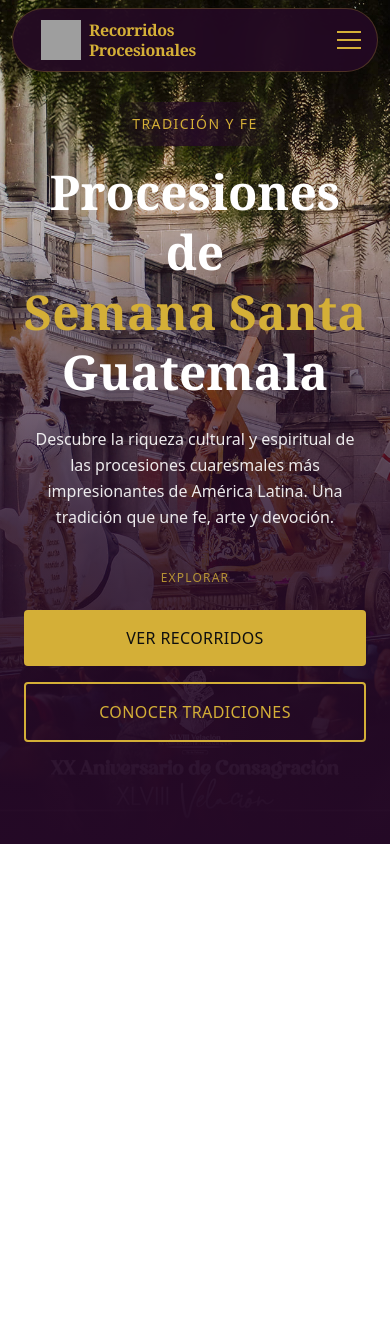
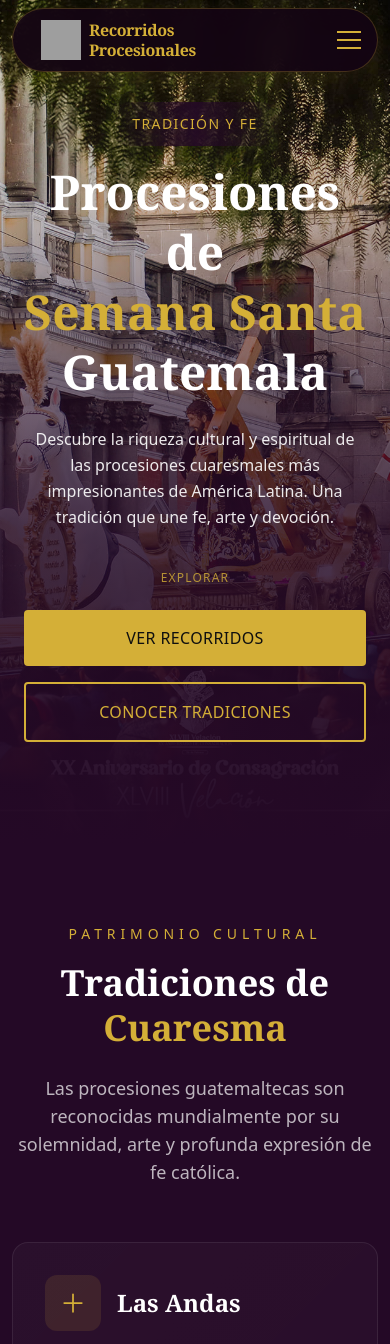
Before and after one commit to AndresBaquiax/rutas, a Next.js app: page / in a window 390 px wide. Shown: the top 1344 px of the page. Before the commit the page ends 844 px from the top, so only its background shows below. Built offline with nearby package versions, Linux system fonts and the light colour scheme; grey boxes are pictures that could not be loaded.

Commit message:
Adicion de seccion 2 a vista principal y cambios de color para el header

```diff
--- a/package.json
+++ b/package.json
@@ -9,6 +9,7 @@
     "lint": "eslint"
   },
   "dependencies": {
+    "@heroicons/react": "^2.2.0",
     "next": "16.1.6",
     "react": "19.2.3",
     "react-dom": "19.2.3"
--- a/src/app/page.tsx
+++ b/src/app/page.tsx
@@ -1,39 +1,75 @@
+"use client";
 import bgImage from "@/assets/main/1.jpg";
 import config from "@/data/config.json";
+import {
+  FireIcon,
+  PaintBrushIcon,
+  PlusIcon,
+  UserGroupIcon,
+} from "@heroicons/react/24/outline";
+import { useState } from 'react';
 
 export default function Home() {
+
+  const alturaTarjetas = "min-h-[350px]";
+  const [tarjetaHover, setTarjetaHover] = useState<number | null>(null);
+
+  const tradiciones = [
+    {
+      id: 1,
+      titulo: "Las Andas",
+      descripcion: "Imponentes plataformas de madera tallada que portan las imágenes sagradas, algunas pesan más de 3 toneladas y son cargadas por hasta 120 cucuruchos.",
+      Icono: PlusIcon
+    },
+    {
+      id: 2,
+      titulo: "Los Cucuruchos",
+      descripcion: "Devotos vestidos con túnicas moradas que cargan las andas procesionales como acto de penitencia y fe durante la Cuaresma.",
+      Icono: UserGroupIcon
+    },
+    {
+      id: 3,
+      titulo: "Las Alfombras",
+      descripcion: "Obras de arte efímeras elaboradas con aserrín teñido, flores y frutas que adornan las calles por donde pasan las procesiones.",
+      Icono: PaintBrushIcon
+    },
+    {
+      id: 4,
+      titulo: "El Incienso",
+      descripcion: "El humo aromático del copal y el incienso crea una atmósfera mística que acompaña el paso solemne de las procesiones.",
+      Icono: FireIcon
+    }
+  ];
+
   return (
-    <div
+    <main style={{ backgroundColor: config.primaryColor }}>
+      <section
         className="min-h-screen flex items-center justify-center relative"
         style={{
           backgroundImage: `url(${bgImage.src})`,
-        backgroundSize: 'cover',
-        backgroundPosition: 'center',
-        backgroundRepeat: 'no-repeat'
+          backgroundSize: "cover",
+          backgroundPosition: "center",
+          backgroundRepeat: "no-repeat",
         }}
       >
-      {/* Overlay oscuro con degradado de arriba (transparente) a abajo (oscuro) */}
         <div
           className="absolute inset-0"
           style={{
-          background: `linear-gradient(180deg, transparent 0%, ${config.primaryColor}33 25%, ${config.primaryColor}80 40%, ${config.primaryColor}CC 60%, ${config.primaryColor} 100%)`
+            background: `linear-gradient(180deg, transparent 0%, ${config.primaryColor}33 25%, ${config.primaryColor}80 40%, ${config.primaryColor}CC 60%, ${config.primaryColor} 100%)`,
           }}
         ></div>
 
-      {/* Contenido */}
         <div className="relative z-10 text-center px-6 max-w-4xl">
-        {/* Subtítulo superior */}
           <p
             className="text-sm uppercase tracking-widest mb-4 font-medium px-6 py-3 rounded-full inline-block"
             style={{
               color: config.thirdColor,
-            background: `linear-gradient(90deg, ${config.primaryColor}00 0%, ${config.primaryColor}E6 50%, ${config.primaryColor}00 100%)`
+              background: `linear-gradient(90deg, ${config.primaryColor}00 0%, ${config.primaryColor}E6 50%, ${config.primaryColor}00 100%)`,
             }}
           >
             Tradición y Fe
           </p>
 
-        {/* Título principal */}
           <h1
             className="text-5xl md:text-7xl font-serif font-bold mb-6 leading-tight"
             style={{ color: config.neutralColor }}
@@ -45,7 +81,6 @@ export default function Home() {
             Guatemala
           </h1>
 
-        {/* Descripción */}
           <p
             className="text-base md:text-lg mb-10 max-w-2xl mx-auto leading-relaxed"
             style={{ color: config.neutralColor, opacity: 0.9 }}
@@ -54,7 +89,6 @@ export default function Home() {
             impresionantes de América Latina. Una tradición que une fe, arte y devoción.
           </p>
 
-        {/* Texto "EXPLORAR" */}
           <p
             className="text-xs uppercase tracking-widest mb-6"
             style={{ color: config.thirdColor, opacity: 0.8 }}
@@ -62,13 +96,12 @@ export default function Home() {
             Explorar
           </p>
 
-        {/* Botones */}
           <div className="flex flex-col md:flex-row gap-4 justify-center items-center">
             <button
               className="px-8 py-4 rounded-sm font-medium text-base uppercase tracking-wide transition-all duration-300 hover:opacity-90 w-full md:w-auto"
               style={{
                 backgroundColor: config.thirdColor,
-              color: config.secondaryColor
+                color: config.secondaryColor,
               }}
             >
               Ver Recorridos
@@ -76,15 +109,89 @@ export default function Home() {
             <button
               className="px-8 py-4 rounded-sm font-medium text-base uppercase tracking-wide transition-all duration-300 hover:opacity-90 w-full md:w-auto"
               style={{
-              backgroundColor: 'transparent',
+                backgroundColor: "transparent",
                 color: config.thirdColor,
-              border: `2px solid ${config.thirdColor}`
+                border: `2px solid ${config.thirdColor}`,
               }}
             >
               Conocer Tradiciones
             </button>
           </div>
         </div>
+      </section>
+
+      <section className="px-3 sm:px-4 md:px-6 lg:px-8 py-20">
+        <div className="text-center max-w-3xl mx-auto mb-14">
+          <p
+            className="text-sm uppercase tracking-[0.35em] mb-4"
+            style={{ color: config.thirdColor }}
+          >
+            Patrimonio Cultural
+          </p>
+          <h2
+            className="text-4xl md:text-6xl font-serif font-bold leading-tight mb-6"
+            style={{ color: config.neutralColor }}
+          >
+            Tradiciones de <span style={{ color: config.thirdColor }}>Cuaresma</span>
+          </h2>
+          <p className="text-lg" style={{ color: `${config.neutralColor}B3` }}>
+            Las procesiones guatemaltecas son reconocidas mundialmente por su
+            solemnidad, arte y profunda expresión de fe católica.
+          </p>
         </div>
+        <div className="w-full grid grid-cols-1 sm:grid-cols-2 lg:grid-cols-4 gap-6">
+          {tradiciones.map((item) => (
+            <article
+              key={item.id}
+              // 1. Agregamos los eventos para detectar el mouse
+              onMouseEnter={() => setTarjetaHover(item.id)}
+              onMouseLeave={() => setTarjetaHover(null)}
+              // 2. Agregamos 'transition-all duration-300' para que el cambio de color sea suave, y 'cursor-pointer'
+              className={`rounded-2xl p-8 border h-full ${alturaTarjetas} transition-all duration-300 cursor-pointer`}
+              style={{
+                // 3. Magia aquí: Si el mouse está encima, borde de color thirdColor. Si no, borde normal.
+                borderColor: tarjetaHover === item.id ? config.thirdColor : `${config.neutralColor}14`,
+
+                // 4. Resplandor (Glow): Creamos una sombra con tu thirdColor (le agrego '4D' al final para que tenga un poco de transparencia y no brille en exceso)
+                boxShadow: tarjetaHover === item.id ? `0 0 25px ${config.thirdColor}4D` : 'none',
+
+                // 5. Opcional pero recomendado: que la tarjeta se "levante" un poquito
+                transform: tarjetaHover === item.id ? 'translateY(-8px)' : 'translateY(0)',
+
+                // Tu fondo original se mantiene igual
+                background: `linear-gradient(135deg, ${config.neutralColor}08 0%, ${config.neutralColor}05 100%)`,
+              }}
+            >
+
+              <div className="flex items-center gap-4 mb-6">
+
+                {/* Ícono */}
+                <div
+                  className="w-14 h-14 rounded-xl flex items-center justify-center shrink-0"
+                  style={{ backgroundColor: `${config.thirdColor}1F` }}
+                >
+                  <item.Icono className="w-7 h-7" style={{ color: config.thirdColor }} />
+                </div>
+
+                {/* Título */}
+                <h3
+                  className="text-2xl font-serif font-semibold"
+                  style={{ color: config.neutralColor }}
+                >
+                  {item.titulo}
+                </h3>
+
+              </div>
+
+              {/* Descripción */}
+              <p className="text-xl leading-relaxed" style={{ color: `${config.neutralColor}B3` }}>
+                {item.descripcion}
+              </p>
+
+            </article>
+          ))}
+        </div>
+      </section>
+    </main>
   );
 }
--- a/src/components/Sidebar.tsx
+++ b/src/components/Sidebar.tsx
@@ -94,9 +94,9 @@ export default function Sidebar({ items }: SidebarProps) {
       <div
         className="w-full mx-auto px-3 sm:px-4 md:px-6 h-16 sm:h-18 md:h-20 rounded-full shadow-2xl backdrop-blur-md"
         style={{
-          backgroundColor: `${config.primaryColor}dd`,
+          backgroundColor: `${config.headerColor}dd`,
           border: `1px solid ${config.thirdColor}40`,
-          boxShadow: '0 8px 32px 0 rgba(0, 0, 0, 0.37)'
+          boxShadow: `0 8px 32px 0 ${config.thirdColor}1A`
         }}
       >
         <div className="flex items-center justify-between h-full">
@@ -163,7 +163,7 @@ export default function Sidebar({ items }: SidebarProps) {
         <div
           className="md:hidden mx-2 sm:mx-4 mt-2 rounded-3xl overflow-hidden transition-all duration-300 shadow-2xl border backdrop-blur-sm"
           style={{
-            backgroundColor: `${config.primaryColor}f5`,
+            backgroundColor: `${config.headerColor}f5`,
             borderColor: `${config.thirdColor}30`
           }}
         >
--- a/src/data/config.json
+++ b/src/data/config.json
@@ -3,5 +3,7 @@
     "secondaryColor": "#0F0F0F",
     "thirdColor": "#D4AF37",
     "neutralColor": "#FFFFFF",
-    "extraColor": "#800000"
+    "extraColor": "#800000",
+    "headerColor": "#140414",
+    "cardColor": "#34113A"
 }
```
Also changed, not shown: 1 other file (tests, documents, lock files or other folders). Lines whose indentation alone changed are shown as unchanged.
